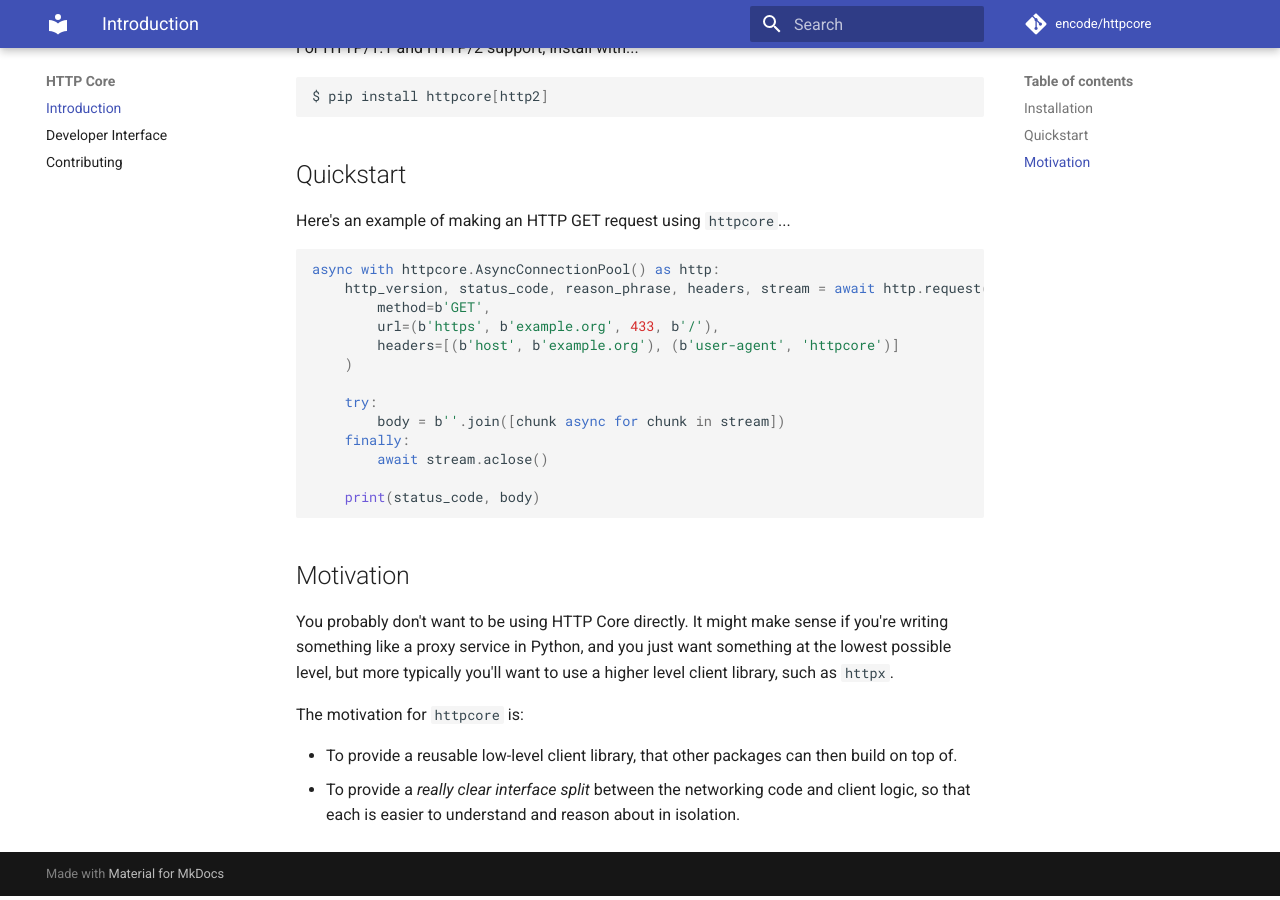
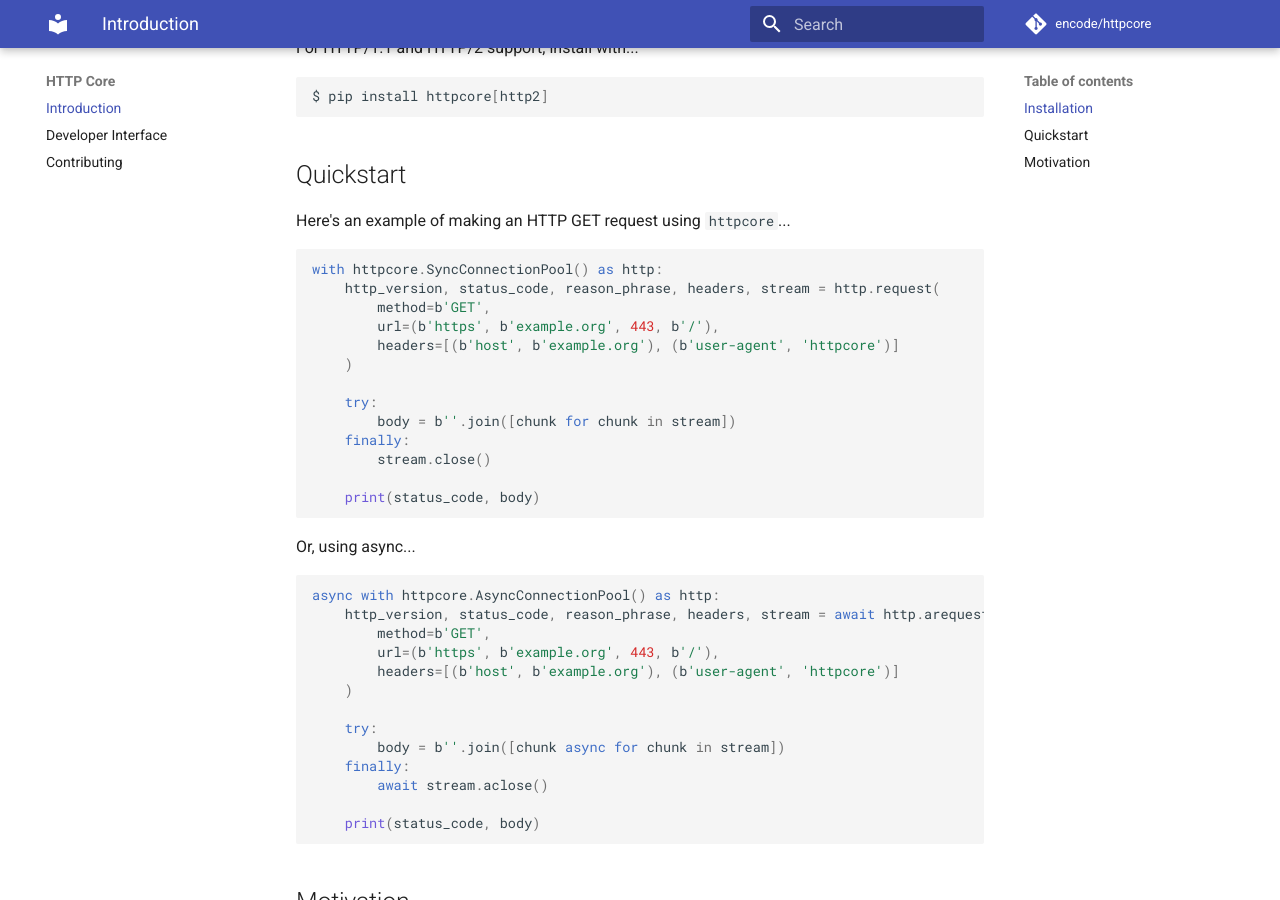
Before and after one commit to encode/httpcore, an MkDocs documentation site: the page built from docs/index.md, in a window 1280 px wide and 900 px high, scrolled down 839 px. Built offline with MkDocs 1.6.1 and Material for MkDocs 9.7.7, drawn with Linux system fonts in a browser that asks for light colours; comment, search, counter and statistics services are not loaded.

Commit message:
Use .arequest for the async version of the API

````diff
--- a/docs/index.md
+++ b/docs/index.md
@@ -42,10 +42,28 @@ $ pip install httpcore[http2]
 Here's an example of making an HTTP GET request using `httpcore`...
 
 ```python
+with httpcore.SyncConnectionPool() as http:
+    http_version, status_code, reason_phrase, headers, stream = http.request(
+        method=b'GET',
+        url=(b'https', b'example.org', 443, b'/'),
+        headers=[(b'host', b'example.org'), (b'user-agent', 'httpcore')]
+    )
+
+    try:
+        body = b''.join([chunk for chunk in stream])
+    finally:
+        stream.close()
+
+    print(status_code, body)
+```
+
+Or, using async...
+
+```python
 async with httpcore.AsyncConnectionPool() as http:
-    http_version, status_code, reason_phrase, headers, stream = await http.request(
+    http_version, status_code, reason_phrase, headers, stream = await http.arequest(
         method=b'GET',
-        url=(b'https', b'example.org', 433, b'/'),
+        url=(b'https', b'example.org', 443, b'/'),
         headers=[(b'host', b'example.org'), (b'user-agent', 'httpcore')]
     )
 
--- a/unasync.py
+++ b/unasync.py
@@ -12,6 +12,7 @@ SUBS = [
     ('async with', 'with'),
     ('async for', 'for'),
     ('await ', ''),
+    ('arequest', 'request'),
     ('aclose', 'close'),
     ('aclose_func', 'close_func'),
     ('aiterator', 'iterator'),
````
Also changed, not shown: README.md (+19 -1 lines), docs/api.md (+1 -1 lines), 7 other files.
